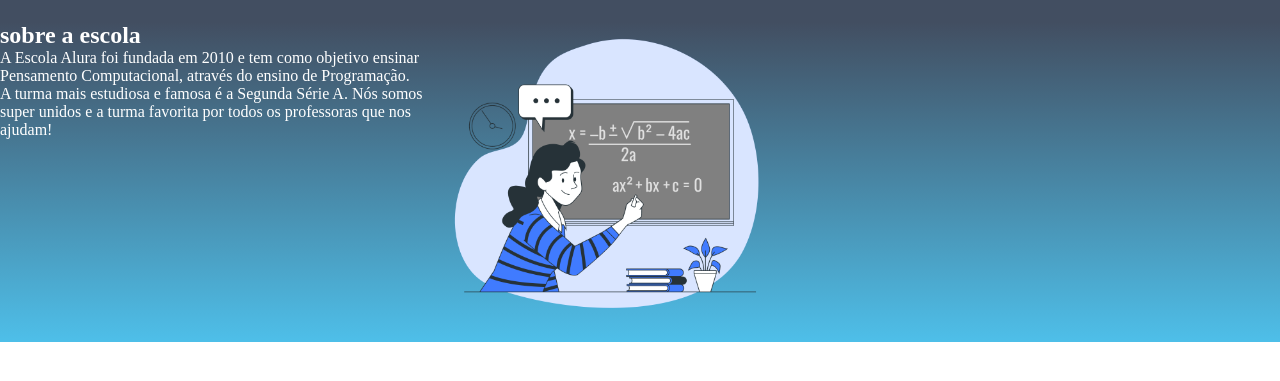
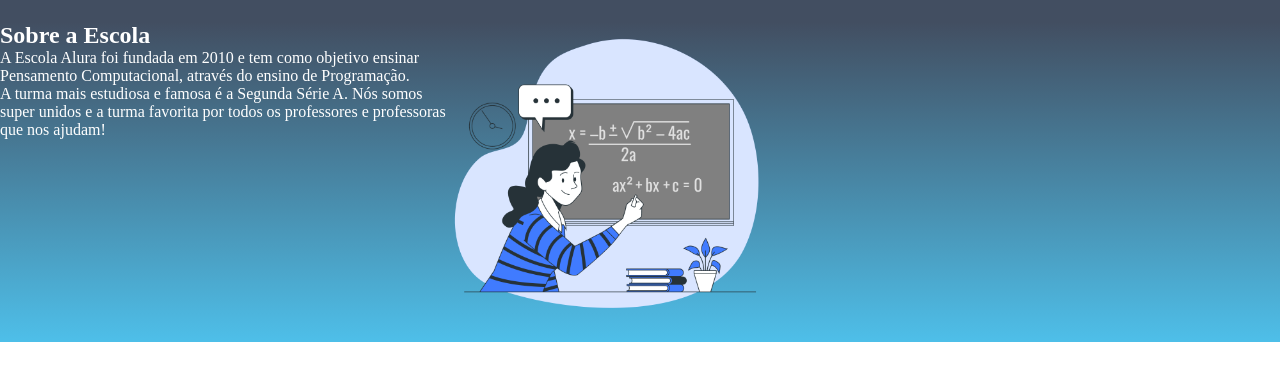
Before and after one commit to abraaozinho/site-escola, a plain HTML site: page index.html in a window 1280 px wide. Shown: the part 85-466 px from the top of the page. Drawn offline with Linux system fonts and the light colour scheme.

Commit message:
Update index.html

```diff
--- a/index.html
+++ b/index.html
@@ -14,13 +14,16 @@
             <li class="cabecalho-lista-item">Estudante</li>
         </ul>
     </header>
- <section class="escola">
-     <div class="escola-div-conteudo">
-     <h2 class="escola-titulo">sobre a escola</h2>
-<p class="escola-texto-um">A Escola Alura foi fundada em 2010 e tem como objetivo ensinar Pensamento Computacional, através do ensino de Programação.</p>
-<p class="escola-texto-dois">A turma mais estudiosa e famosa é a Segunda Série A. Nós somos super unidos e a turma favorita por todos os professoras que nos ajudam!</p>
- </div>
- <img class="escola-imagem" src="formula-bro.png" alt="Professora no quadro">
- </section>
+
+
+    <section class="escola">
+        <div class="escola-div-conteudo">
+            <h2 class="escola-titulo">Sobre a Escola</h2>
+            <p class="escola-texto-um">A Escola Alura foi fundada em 2010 e tem como objetivo ensinar Pensamento Computacional, através do ensino de  Programação.</p>
+            <p class="escola-texto-dois">A turma mais estudiosa e famosa é a Segunda Série A. Nós somos super unidos e a turma favorita por todos os professores e professoras que nos ajudam!</p>
+        </div>
+        <img class="escola-imagem" src="Formula-bro.png" alt="Professora no quadro">
+    </section>
 </body>
+
 </html>
```
